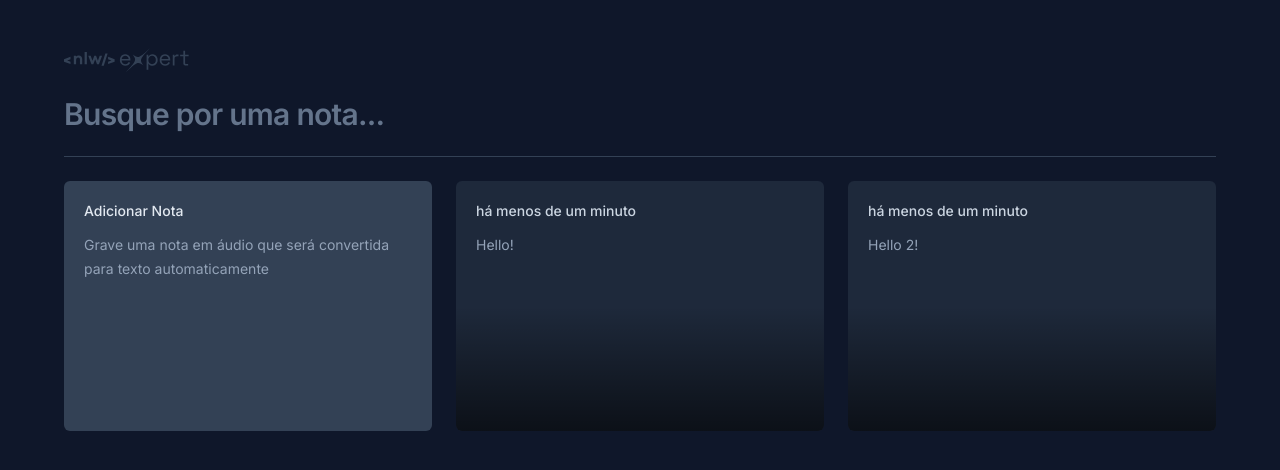
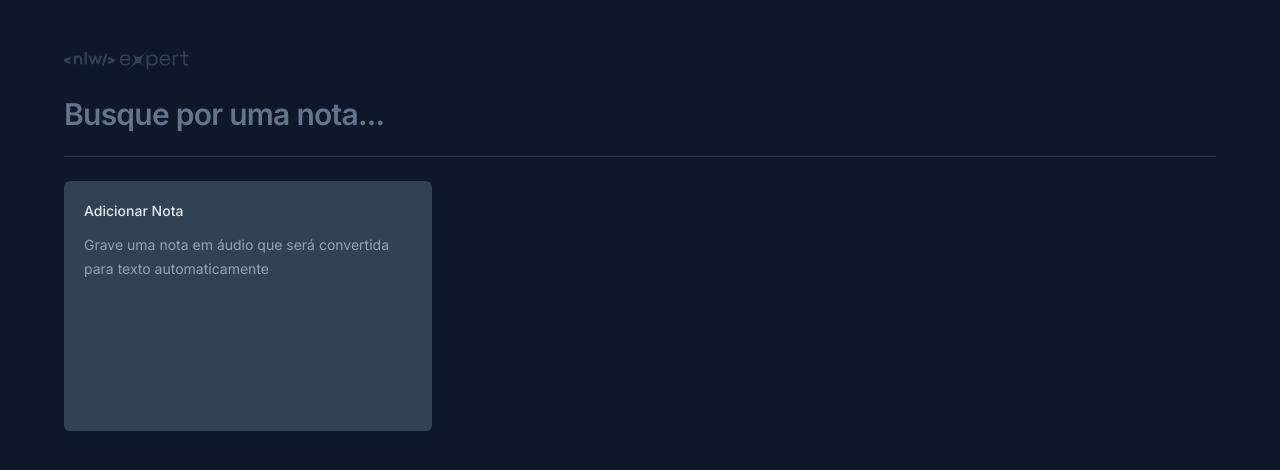
Before and after one commit to Thaizze/nlw-expert-notes, a React (Vite) app: page / in a window 1280 px wide. Shown: the top 470 px of the page. Built offline with nearby package versions, Linux system fonts and the light colour scheme.

Commit message:
Criar, Salvar e Buscar uma nota

```diff
--- a/src/app.tsx
+++ b/src/app.tsx
@@ -1,35 +1,64 @@
-import { useState } from 'react'
+import { ChangeEvent, useState } from 'react'
 import logo from './assets/logo.svg'
 import { NewNoteCard } from './components/new-note-card'
 import { NoteCard } from './components/note-card'
+interface Note{
+  id: string
+  date: Date
+  content: string
+}
 
 export function App() {
-  const [notes, setNotes] = useState([
-    { id: 1, date: new Date(), content: "Hello!" },
-    { id: 2, date: new Date(), content: "Hello 2!" }
-  ])
+  const [search, setSearch] = useState('')
 
-  function onNoteCreated(content: String){
+  const [notes, setNotes] = useState<Note[]>(() => {
+    const notesOnStorage = localStorage.getItem('notes')
+
+    if(notesOnStorage){
+      return JSON.parse(notesOnStorage)
+    }
+    return []
+  })
+
+  function onNoteCreated(content: string){
     const newNote = {
-      id: Math.random(),
+      id: crypto.randomUUID(),
       date: new Date(),
       content,
     }
+
+    const notesArray = [newNote, ...notes]
+    setNotes(notesArray)
+
+    localStorage.setItem('notes', JSON.stringify(notesArray))
   }
+
+  function handleSearch(event: ChangeEvent<HTMLInputElement>){
+    const query = event.target.value
+
+    setSearch(query)
+  }
+
+  const filterNotes = search !== '' ? notes.filter(note => note.content.toLocaleLowerCase().includes(search.toLocaleLowerCase())) : notes
 
   return (
     <div className='mx-auto max-w-6xl my-12 space-y-6'>
       <img src={logo} alt="Logo NLW Expert" />
 
       <form className='w-full'>
-        <input type='text' className='w-full bg-transparent text-3xl font-semibold tracking-tight placeholder:text-slate-500 outline-none' placeholder='Busque por uma nota...' />
+        <input
+          type='text'
+          className='w-full bg-transparent text-3xl font-semibold tracking-tight placeholder:text-slate-500 outline-none'
+          onChange={handleSearch}
+          placeholder='Busque por uma nota...'
+        />
       </form>
 
       <div className='h-px bg-slate-700' />
 
       <div className='grid grid-cols-3 gap-6 auto-rows-[250px]'>
-        <NewNoteCard />
-        {notes.map(note =>{
+        <NewNoteCard onNoteCreated={onNoteCreated} />
+        {filterNotes.map(note =>{
           return <NoteCard key={note.id} note={note} />
         })}
       </div>
--- a/src/components/new-note-card.tsx
+++ b/src/components/new-note-card.tsx
@@ -3,7 +3,11 @@ import { X } from 'lucide-react'
 import { ChangeEvent, FormEvent, useState } from 'react'
 import { toast } from 'sonner'
 
-export function NewNoteCard() {
+interface NewNoteCardProps{
+    onNoteCreated: (content: string) => void
+}
+
+export function NewNoteCard({ onNoteCreated }: NewNoteCardProps) {
     const [shouldShowOnbording, setShouldShowOnbording] = useState(true)
     const [content, setContent] = useState('')
 
@@ -21,7 +25,11 @@ export function NewNoteCard() {
 
     function handleSaveNote(event: FormEvent){
         event.preventDefault()
-        console.log(content)
+        onNoteCreated(content)
+
+        setContent('')
+        setShouldShowOnbording(true)
+
         toast.success('Nota criada com sucesso!')
     }
 
@@ -46,7 +54,7 @@ export function NewNoteCard() {
                             {shouldShowOnbording ? (
                                 <p className='text-sm leading-6 text-slate-400'>Comece <button className='font-medium text-lime-400 hover:underline'>gravando uma nota</button> em áudio, ou se preferir <button onClick={handleStartEditor} className='font-medium text-lime-400 hover:underline'>utilize apenas um texto</button>.</p>
                             ) : (
-                                <textarea autoFocus className='text-sm leading-6 text-slate-400 bg-transparent resize-none flex-1 outline-none' onChange={handleContentChanged} />
+                                <textarea autoFocus className='text-sm leading-6 text-slate-400 bg-transparent resize-none flex-1 outline-none' onChange={handleContentChanged} value={content} />
                             )}
                         </div>
                         <button type='submit' className='w-full bg-lime-400 py-4 text-sm text-lime-950 outline-none font-medium hover:bg-lime-500'>Salvar Nota</button>
```
